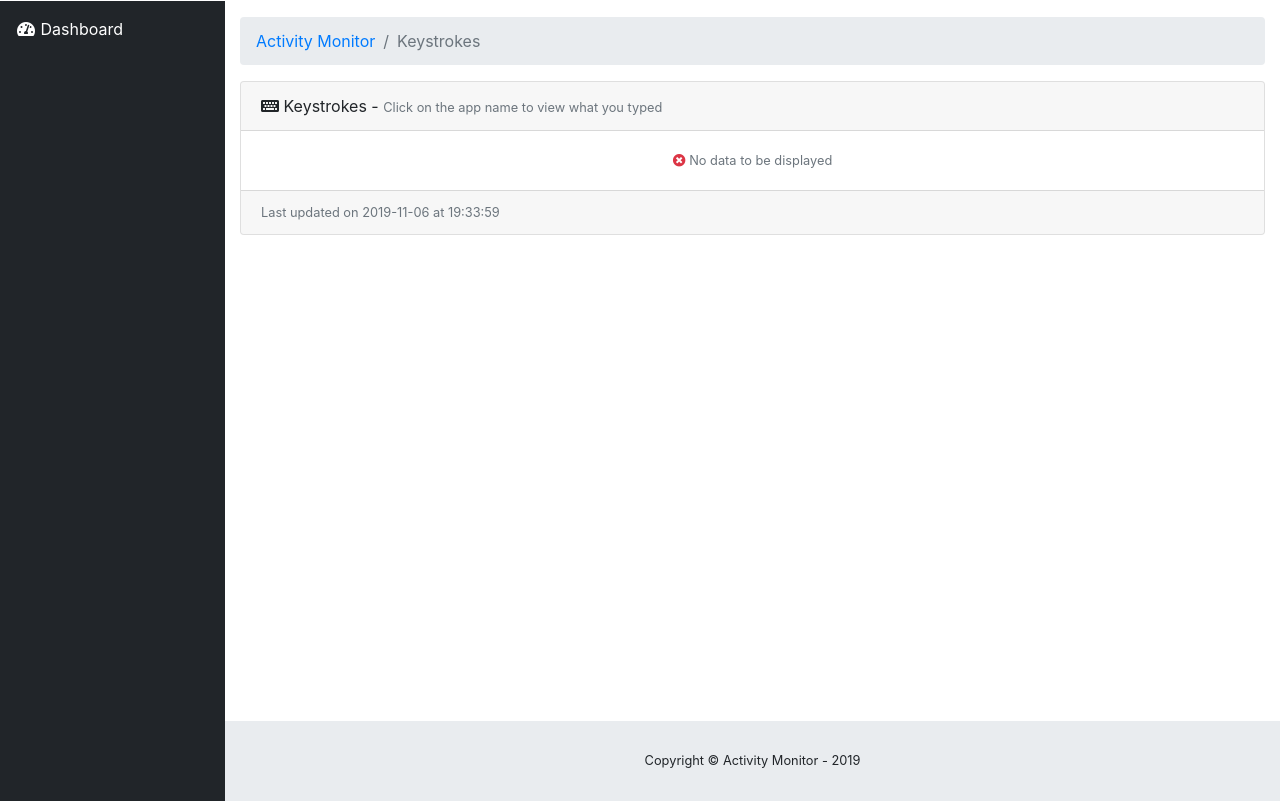
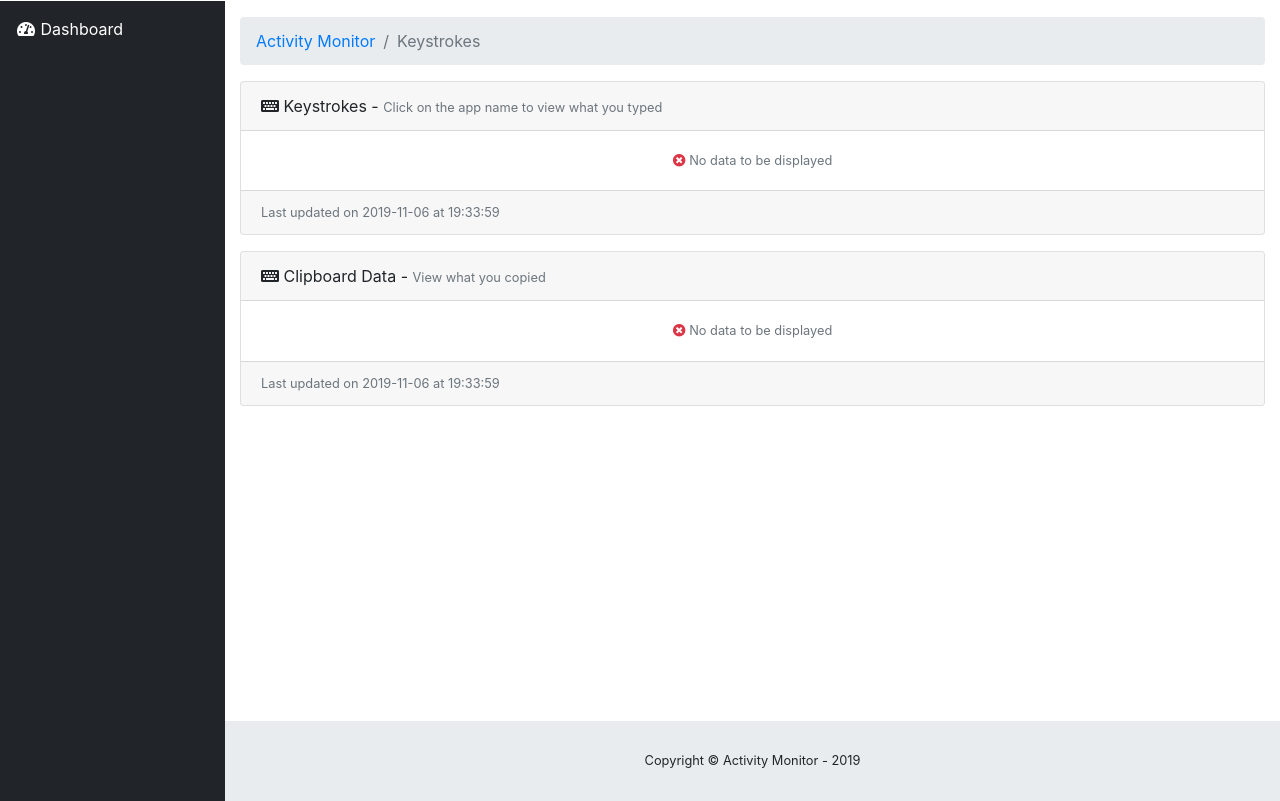
Before and after one commit to thisuraseniya/Activity-Monitor, a Flask app: template templates/keystrokes.html in a window 1280 px wide. Shown: the part 58-859 px from the top of the page. Run offline with Flask 2, Linux system fonts and the light colour scheme; the template is opened without the code that fills it, so the values that code supplies are empty; parts of the project's set-up code (start-up, migrations or seed data) failed here and were passed over.

Commit message:
Added Clipboard and network monitoring

```diff
--- a/app.py
+++ b/app.py
@@ -163,13 +163,14 @@ def statistics(date):
     total_usage, first_app, second_app, third_app, final_browsers = stat_engine.app_stats(db_path, date)
     word_count = stat_engine.give_word_count(db_path, date)
     url_data = stat_engine.give_url_data(db_path, date)
+    network_data = stat_engine.give_network_data(db_path, date)
     if total_usage == '0 seconds':
         no_data = 1
     else:
         no_data = 0
     return render_template('statistics.html', date=date, downloads=downloads, browsers=final_browsers,
                            first_app=first_app, second_app=second_app, third_app=third_app, total_usage=total_usage,
-                           word_count=word_count, refresh=refresh, no_data=no_data, url_data=url_data)
+                           word_count=word_count, refresh=refresh, no_data=no_data, url_data=url_data, network_data=network_data)
 
 
 @app.errorhandler(404)
@@ -225,6 +226,8 @@ def tracker(command):
                     c.execute('DELETE FROM key_logger_new')
                     c.execute('DELETE FROM url_data')
                     c.execute('DELETE FROM video_monitor')
+                    c.execute('DELETE FROM clipboard_monitor')
+                    c.execute('DELETE FROM network_monitor')
                     exclude_apps = []
                 except Exception as e:
                     print(e)
@@ -268,7 +271,8 @@ def tracker(command):
                 c.execute('DELETE FROM key_logger_new WHERE d = "' + date_received + '"')
                 c.execute('DELETE FROM url_data WHERE d = "' + date_received + '"')
                 c.execute('DELETE FROM video_monitor WHERE d = "' + date_received + '"')
-                c.execute('DELETE FROM test')
+                c.execute('DELETE FROM clipboard_monitor WHERE d = "' + date_received + '"')
+                c.execute('DELETE FROM network_monitor WHERE d = "' + date_received + '"')
                 conn.commit()
                 out = '1'
             else:
@@ -482,6 +486,24 @@ def tracker(command):
 
         return 'deleted'
 
+    elif command == "delete_all_clipboard":
+        restart_after_delete = 0
+
+        if isTrackerRunning == 1:
+            restart_after_delete = 1
+            requests.get("http://127.0.0.1:" + s_PORT + "/tracker/stop_tracker")
+
+        date = request.form['date']
+        conn = sqlite3.connect(db_path)
+        c = conn.cursor()
+        c.execute('DELETE FROM clipboard_monitor WHERE d="' + date + '"')
+        conn.commit()
+
+        if restart_after_delete == 1:
+            requests.get("http://127.0.0.1:" + s_PORT + "/tracker/start_tracker")
+
+        return 'deleted'
+
     elif command == "add_exclude_app":
         app_rec = request.form['app'].lower()
         if app_rec not in exclude_apps:
@@ -553,12 +575,11 @@ def tracker(command):
 
 @app.route('/keystrokes/<string:date>', methods=['GET', 'POST'])
 def keystrokes(date):
-    global refresh
-    conn = sqlite3.connect(db_path)
-    c = conn.cursor()
-    c.execute('SELECT * FROM key_logger WHERE d="' + date + '"')
-    data = c.fetchall()
-    return render_template('keystrokes.html', key_data=data, date=date, refresh=refresh)
+    global refresh, db_path
+    key_data = stat_engine.give_keylogger_data(db_path, date)
+    clipboard_data = stat_engine.give_clipboard_data(db_path, date)
+    return render_template('keystrokes.html', key_data=key_data, clipboard_data=clipboard_data, date=date,
+                           refresh=refresh)
 
 
 @app.route('/EULA', methods=['GET', 'POST'])
@@ -633,8 +654,11 @@ def q():
     global i
     print("Quitting")
     time.sleep(2)
-    for nid in i:
-        zroya.hide(nid)
+    try:
+        for nid in i:
+            zroya.hide(nid)
+    except Exception as er:
+        print(er)
     os._exit(0)
 
 
--- a/key_log.py
+++ b/key_log.py
@@ -29,8 +29,10 @@ def start(program_name, process, window, ctrl_pressed, key=None, x=None):
             if key == "Key.space":
                 words += " "
             elif key == "Key.backspace" or key == "Key.delete":
-                if prev_key != "Key.backspace" and prev_key != "Key.delete":
+                if prev_key != "Key.delete":
                     words += " <DELETE> "
+                if prev_key != "Key.backspace":
+                    words += " <BACKSPACE> "
                 else:
                     pass
             elif key == "Key.enter":
--- a/stat_engine.py
+++ b/stat_engine.py
@@ -667,3 +667,44 @@ def get_hourly_urls(db_path, date, slot):
             url[row[0]] = row[1]
 
     return url
+
+
+def give_clipboard_data(db_path, date):
+    clipboard = {}
+    clipboard_data_list = []
+    row_id = 0
+    conn = sqlite3.connect(db_path)
+    c = conn.cursor()
+    c.execute('SELECT * FROM clipboard_monitor WHERE d="' + date + '" ORDER BY t')
+    data = c.fetchall()
+
+    for row in data:
+        app = row[4]
+        t = row[2]
+        content = row[3]
+        if app in clipboard:
+            clipboard[app] = clipboard[app] + t + " ===================\n" + content + "\n\n"
+        else:
+            clipboard[app] = t + " ===================\n" + content + "\n\n"
+
+    for record in clipboard:
+        clipboard_data_list.append((row_id, record, clipboard[record]))
+        row_id += 1
+
+    return clipboard_data_list
+
+
+def give_keylogger_data(db_path, date):
+    conn = sqlite3.connect(db_path)
+    c = conn.cursor()
+    c.execute('SELECT * FROM key_logger WHERE d="' + date + '"')
+    data = c.fetchall()
+    return data
+
+
+def give_network_data(db_path, date):
+    conn = sqlite3.connect(db_path)
+    c = conn.cursor()
+    c.execute('SELECT * FROM network_monitor WHERE d="' + date + '"')
+    data = c.fetchall()
+    return data
--- a/templates/keystrokes.html
+++ b/templates/keystrokes.html
@@ -113,7 +113,7 @@
                     Keystrokes -
                     <small class="text-muted">Click on the app name to view what you typed</small>
                 </div>
-                <div class="card-body" id="key_card">
+                <div class="card-body" id="key_card2">
                     {% if key_data %}
                         <div class="row text-right">
                             <div class="col-lg-12">
@@ -156,6 +156,61 @@
                                          data-parent="#accordionExample">
                                         <div class="card-body">
                                             <pre style="white-space: pre-wrap; white-space: -moz-pre-wrap; white-space: -pre-wrap; white-space: -o-pre-wrap; word-wrap: break-word;">{{ row[5] }}</pre>
+                                        </div>
+                                    </div>
+                                </div>
+                            {% endfor %}
+                        </div>
+                    {% else %}
+                        <center class="small text-muted"><i class="fas fa-times-circle text-danger"></i> No data to be
+                            displayed
+                        </center>
+                    {% endif %}
+                </div>
+                <div class="card-footer small text-muted update"></div>
+            </div>
+
+            <div class="card mb-3">
+                <div class="card-header">
+                    <i class="fas fa-keyboard"></i>
+                    Clipboard Data -
+                    <small class="text-muted">View what you copied</small>
+                </div>
+                <div class="card-body" id="key_card">
+                    {% if clipboard_data %}
+                        <div class="row text-right">
+                            <div class="col-lg-12">
+                                <button id="delete_all_clipboard" date="{{ date }}" type="button"
+                                        class="btn btn-outline-danger" aria-label="Delete All Records">
+                                    <i class="fas fa-trash-alt"></i>
+                                    Delete all
+                                </button>
+                            </div>
+                        </div>
+                        <hr>
+                        <div class="accordion" id="accordionClipboard">
+                            {% for row in clipboard_data %}
+                                {% set row_id = "clip-" + (row[0] | string) %}
+                                <div class="card" id="card{{ row_id }}">
+                                    <div>
+                                        <div class="card-header" id="headingOne">
+                                            <div class="row">
+                                                <div style="cursor: pointer" class="col-11" data-toggle="collapse"
+                                                     data-target="#collapse{{ row_id }}" aria-expanded="true"
+                                                     aria-controls="collapse{{ row_id }}">
+                                                    <b>{{ row[1] }}</b>
+                                                    <br>
+                                                    <small class="text-muted">Show more
+                                                        <i class="fas fa-angle-down"></i></small>
+                                                </div>
+                                            </div>
+                                        </div>
+                                    </div>
+
+                                    <div id="collapse{{ row_id }}" class="collapse" aria-labelledby="headingOne"
+                                         data-parent="#accordionClipboard">
+                                        <div class="card-body">
+                                            <pre style="white-space: pre-wrap; white-space: -moz-pre-wrap; white-space: -pre-wrap; white-space: -o-pre-wrap; word-wrap: break-word;">{{ row[2] }}</pre>
                                         </div>
                                     </div>
                                 </div>
@@ -327,6 +382,24 @@
 
     });
 
+    $('#delete_all_clipboard').click(function (event) {
+        var date = jQuery(this).attr("date");
+        var r = confirm("You are about to delete all the clipboard data.\nThis action cannot be undone.\n\nProceed?");
+        if (r == true) {
+            $('#delete_all_clipboard').attr('disabled', 'true')
+            $('#delete_all_clipboard').html('<span class="spinner-grow spinner-grow-sm text-danger"></span> Deleting...')
+            $.ajax({
+                url: "/tracker/delete_all_clipboard",
+                method: "POST",
+                data: {date: date},
+                success: function () {
+                    window.location.reload();
+                }
+            });
+        }
+
+    });
+
 </script>
 
 </body>
--- a/templates/usage.html
+++ b/templates/usage.html
@@ -102,7 +102,7 @@
                         <span>Screenshots</span></a>
                 </li>
                 <li class="nav-item">
-                    <a class="nav-link" href="../keystrokes/{{ date }}" style="color:#ffc107">
+                    <a class="nav-link" href="/keystrokes/{{ date }}" style="color:#ffc107">
                         <i class="fas fa-fw fa-keyboard"></i>
                         <span>Keystrokes</span></a>
                 </li>
@@ -348,7 +348,7 @@
                                     <div class="col-6">
                                         <div class="card">
                                             <div class="card-header">
-                                                <i class="fas fa-fw fa-keyboard"></i> Websites visited
+                                                <i class="fas fa-fw fa-sitemap"></i> Websites visited
                                             </div>
                                             <div class="card-body" id="url-hour-bar-chart">
                                             </div>
--- a/video_monitor.py
+++ b/video_monitor.py
@@ -10,7 +10,7 @@ has_youtube = 0
 
 def set_youtube(yt):
     global has_youtube
-    print("Has youtube", yt)
+    # print("Has youtube", yt)
     has_youtube = yt
 
 
```
Also changed, not shown: activity_tracker.py (+6 -1 lines), clipboard_monitor.py (added, +28 -0 lines), network_monitor.py (added, +58 -0 lines), templates/dash.html (+7 -3 lines), templates/statistics.html (+28 -1 lines).
